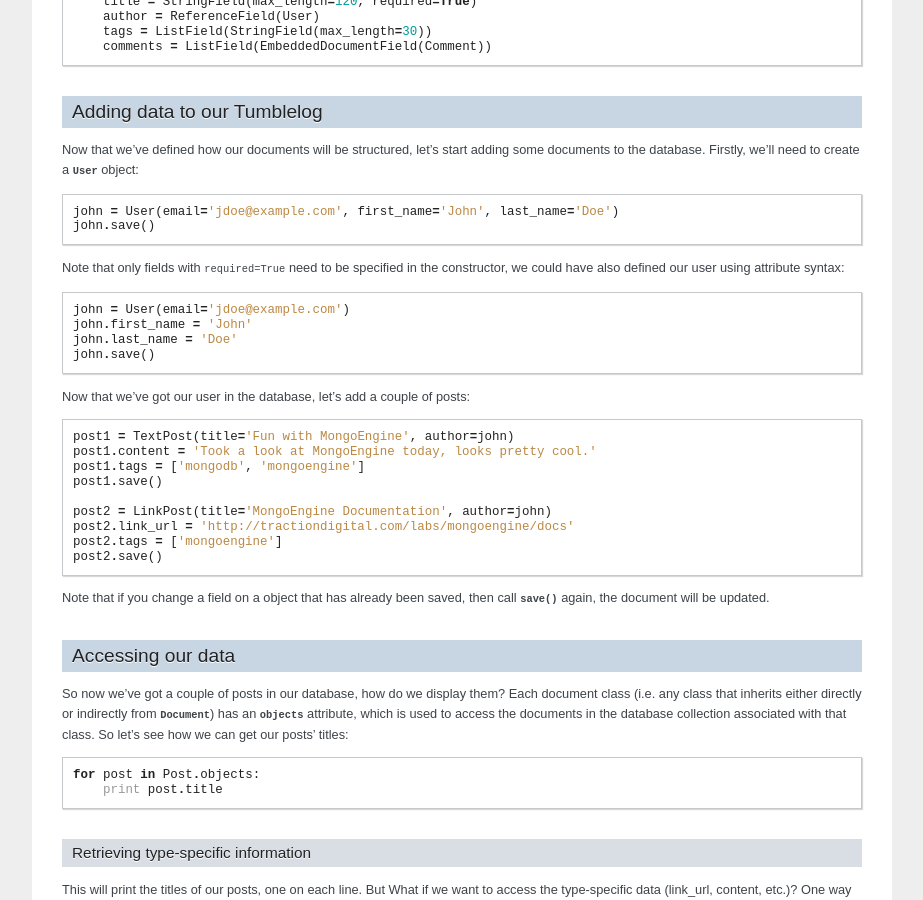
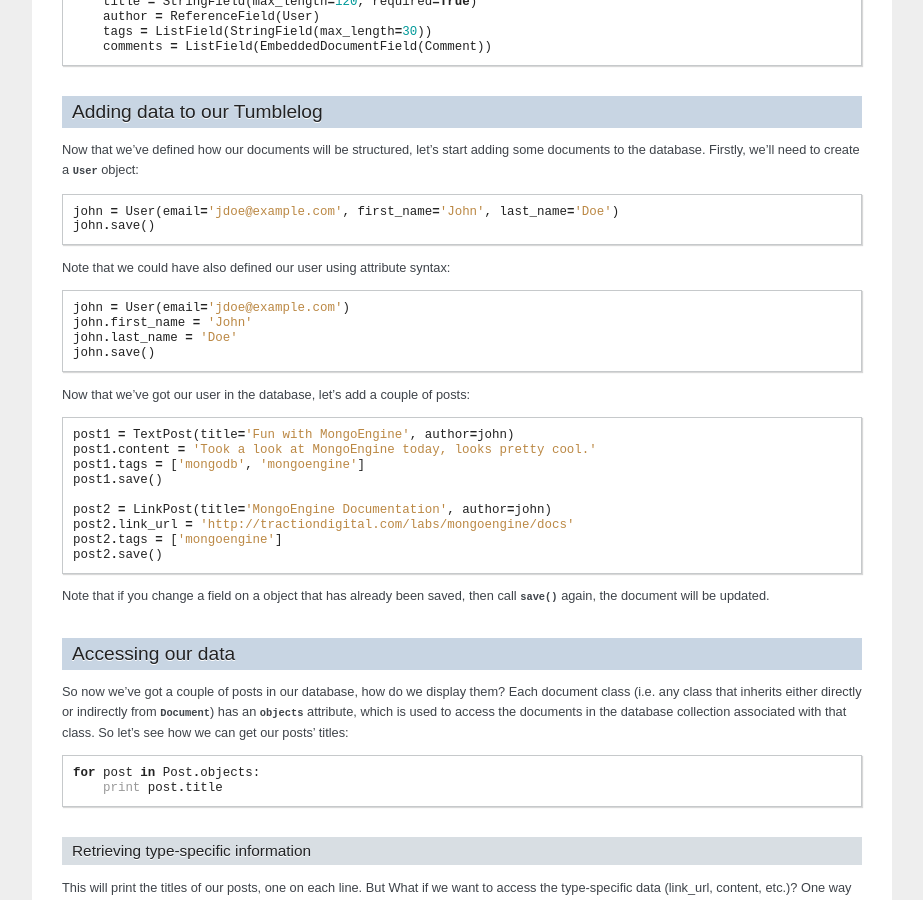
Before and after one commit to MongoEngine/mongoengine, a Sphinx documentation site: the page built from docs/tutorial.rst, in a window 1280 px wide and 900 px high, scrolled down 2236 px. Shown: the whole window, without its empty margins (198-1121 px from the left). Built offline with Sphinx 7.4.7, drawn with Linux system fonts in a browser that asks for light colours.

```diff
--- a/docs/tutorial.rst
+++ b/docs/tutorial.rst
@@ -161,8 +161,7 @@ object::
     john = User(email='jdoe@example.com', first_name='John', last_name='Doe')
     john.save()
 
-Note that only fields with ``required=True`` need to be specified in the
-constructor, we could have also defined our user using attribute syntax::
+Note that we could have also defined our user using attribute syntax::
 
     john = User(email='jdoe@example.com')
     john.first_name = 'John'
--- a/docs/userguide.rst
+++ b/docs/userguide.rst
@@ -194,8 +194,7 @@ Documents instances
 ===================
 To create a new document object, create an instance of the relevant document
 class, providing values for its fields as its constructor keyword arguments.
-You may provide values for any of the fields on the document, but only
-**required** fields are necessary at this stage::
+You may provide values for any of the fields on the document::
 
     >>> page = Page(title="Test Page")
     >>> page.title
```
